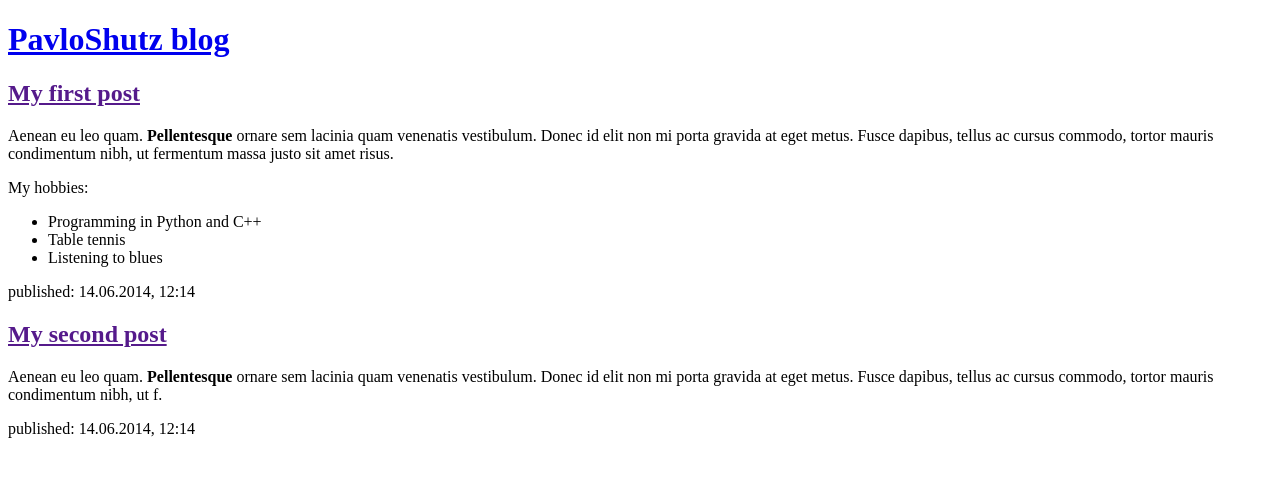
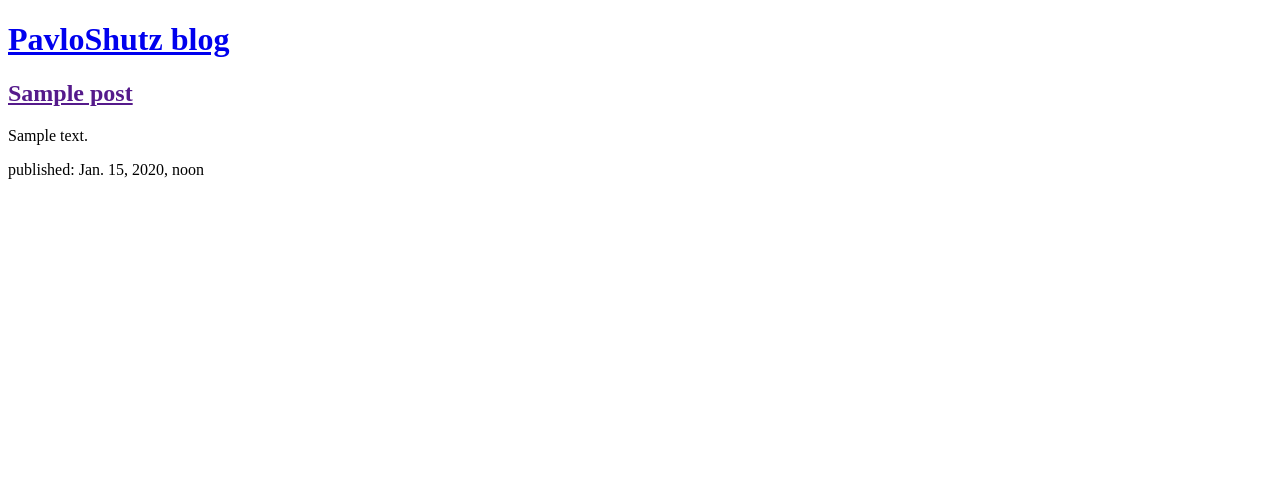
Before and after one commit to PavloShutz/my-first-blog, a Django app: page / in a window 1280 px wide. Shown: the top 477 px of the page. Run offline with Django 5.2, Linux system fonts and the light colour scheme; tables that the repository leaves empty hold one stand-in row (values such as "Sample post").

Commit message:
Modified templates to display posts from database.

```diff
--- a/blog/templates/blog/post_list.html
+++ b/blog/templates/blog/post_list.html
@@ -1,6 +1,6 @@
 <!DOCTYPE html>
 <html lang="en">
-<head>
+    <head>
         <title>PavloShutz blog</title>
     </head>
     <body>
@@ -8,29 +8,13 @@
             <h1><a href="/">PavloShutz blog</a></h1>
         </header>
         <main>
-            <article>
-                <h2><a href="">My first post</a></h2>
-                <p>Aenean eu leo quam. <strong>Pellentesque</strong> ornare sem lacinia quam venenatis vestibulum. Donec id elit non mi porta gravida at eget metus. Fusce dapibus, tellus ac cursus commodo, tortor mauris condimentum nibh, ut fermentum massa justo sit amet risus.</p>
-                <p>My hobbies:</p>
-                <ul>
-                    <li>
-                        Programming in Python and C++
-                    </li>
-                    <li>
-                        Table tennis
-                    </li>
-                    <li>
-                        Listening to blues
-                    </li>
-                </ul>
-                <time>published: 14.06.2014, 12:14</time>
-            </article>
-
-            <article>
-                <h2><a href="">My second post</a></h2>
-                <p>Aenean eu leo quam. <strong>Pellentesque</strong> ornare sem lacinia quam venenatis vestibulum. Donec id elit non mi porta gravida at eget metus. Fusce dapibus, tellus ac cursus commodo, tortor mauris condimentum nibh, ut f.</p>
-                <time>published: 14.06.2014, 12:14</time>
-            </article>
+            {% for post in posts %}
+                <article>
+                    <h2><a href="">{{ post.title }}</a></h2>
+                    <p>{{ post.text|linebreaksbr }}</p>
+                    <time>published: {{ post.published_date }}</time>
+                </article>
+            {% endfor %}
         </main>
     </body>
 </html>
--- a/blog/views.py
+++ b/blog/views.py
@@ -1,5 +1,8 @@
 from django.shortcuts import render
+from django.utils import timezone
+from .models import Post
 
 
 def post_list(request):
-    return render(request, 'blog/post_list.html', {})
+    posts = Post.objects.filter(published_date__lte=timezone.now()).order_by('published_date')
+    return render(request, 'blog/post_list.html', {'posts': posts})
```
